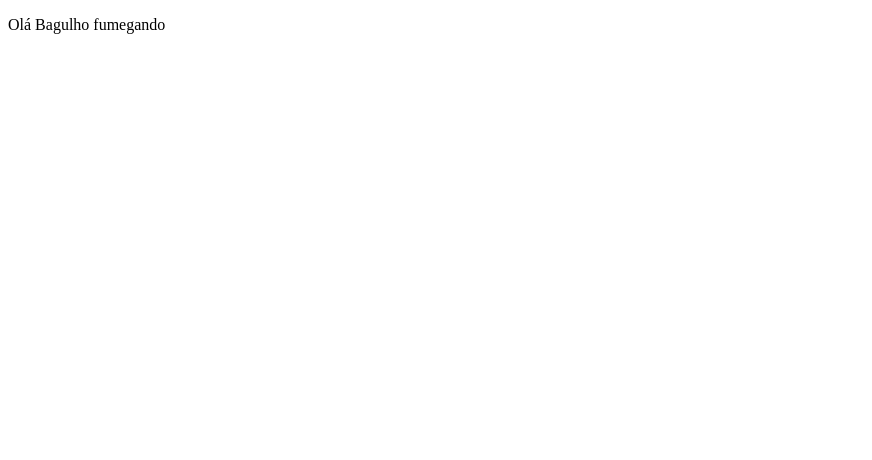
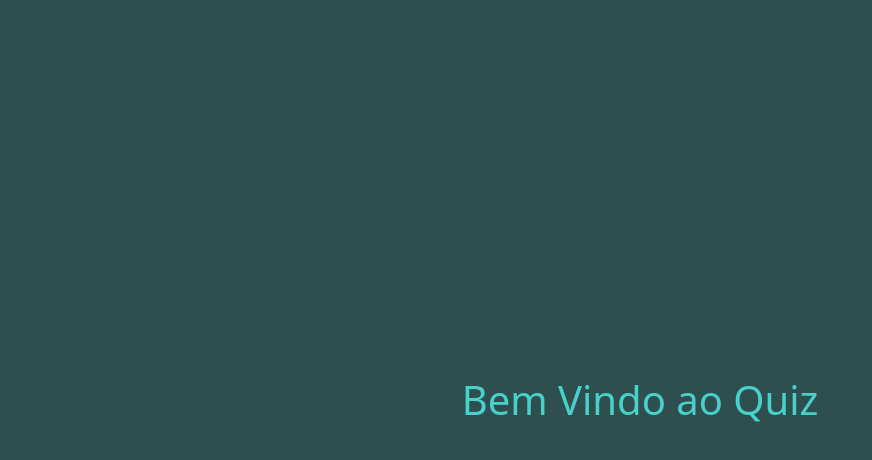
Before and after one commit to Weslley2005/Trabalho-Quiz, a website: page src/index.html in a window 1280 px wide. Shown: the whole page, without its empty margins (0-872 px from the left). Drawn offline with nearby package versions, Linux system fonts and the light colour scheme.

Commit message:
segunda entrega

```diff
--- a/src/index.html
+++ b/src/index.html
@@ -3,9 +3,40 @@
 <head>
     <meta charset="UTF-8">
     <meta name="viewport" content="width=device-width, initial-scale=1.0">
-    <title>Document</title>
+    <title>Quiz</title>
+
+    <link rel="stylesheet" href="src">
+    <link href="https://cdn.jsdelivr.net/npm/bootstrap@5.0.2/dist/css/bootstrap.min.css" rel="stylesheet" integrity="sha384-EVSTQN3/azprG1Anm3QDgpJLIm9Nao0Yz1ztcQTwFspd3yD65VohhpuuCOmLASjC" crossorigin="anonymous">
+
+
 </head>
+
+<style>
+    body{
+
+        background-color: darkslategray;
+        height: 100%;
+        margin: 0;
+        display: flex;
+        justify-content: center;
+        align-items: center;
+    }
+        h1{
+        color: mediumturquoise;
+        position: absolute;
+        top: 50%;
+        left: 50%;
+        transform: translate(-50%, -50%);
+        }
+
+
+</style>
+
 <body>
-    <p> Olá Bagulho fumegando</p>
+    <h1 id="bemvindo">Bem Vindo ao Quiz</h1>
+
+
+    <script src="https://cdn.jsdelivr.net/npm/bootstrap@5.0.2/dist/js/bootstrap.bundle.min.js" integrity="sha384-MrcW6ZMFYlzcLA8Nl+NtUVF0sA7MsXsP1UyJoMp4YLEuNSfAP+JcXn/tWtIaxVXM" crossorigin="anonymous"></script>
+
 </body>
 </html>
--- /dev/null
+++ b/src/style.css
@@ -0,0 +1,11 @@
+body, html {
+    height: 100%;
+    margin: 0;
+    display: flex;
+    justify-content: center;
+    align-items: center;
+}
+
+#bemvindo {
+    color: blue;
+}
```
Also changed, not shown: src/Index.js (+12 -2 lines).
